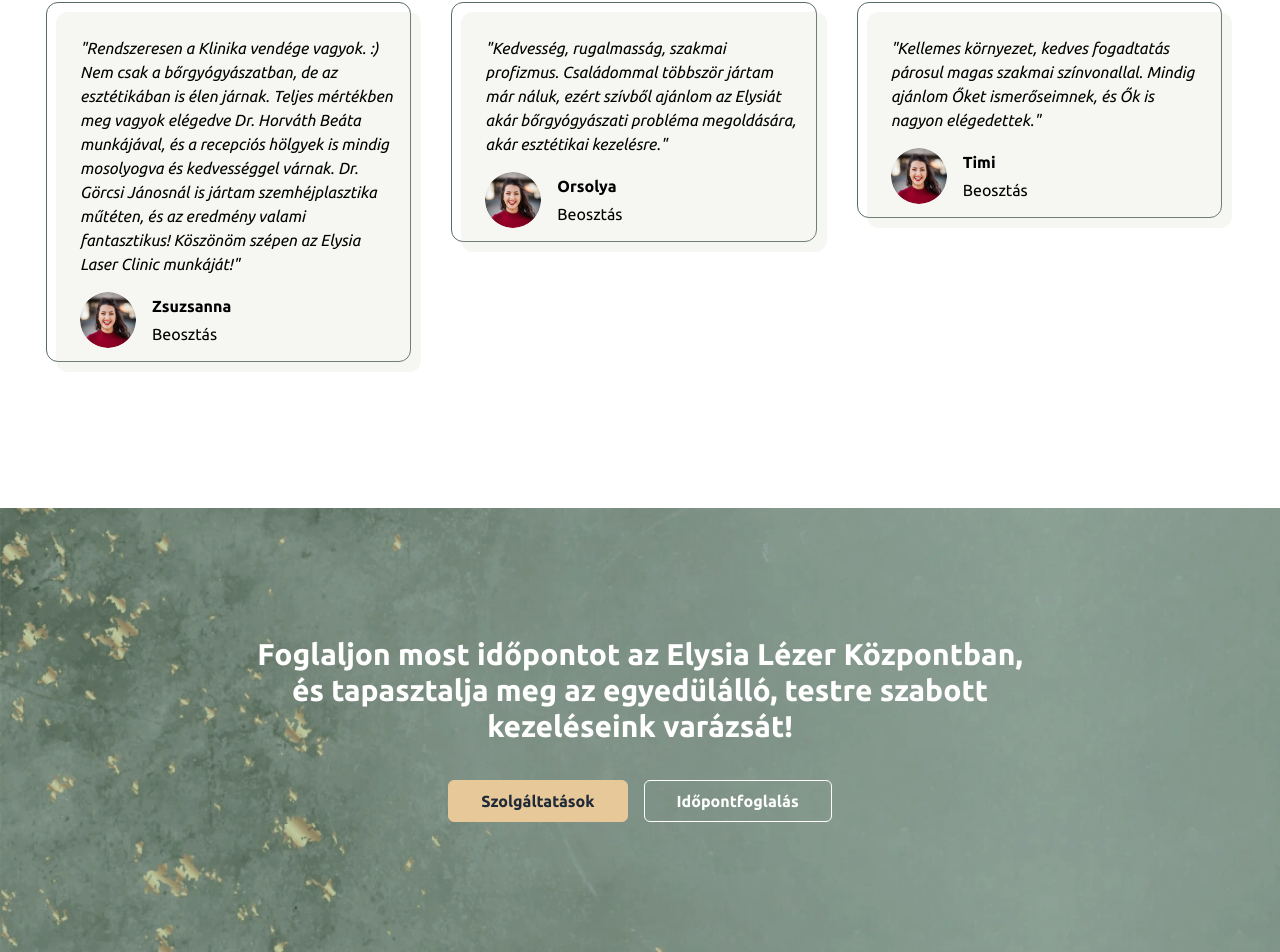
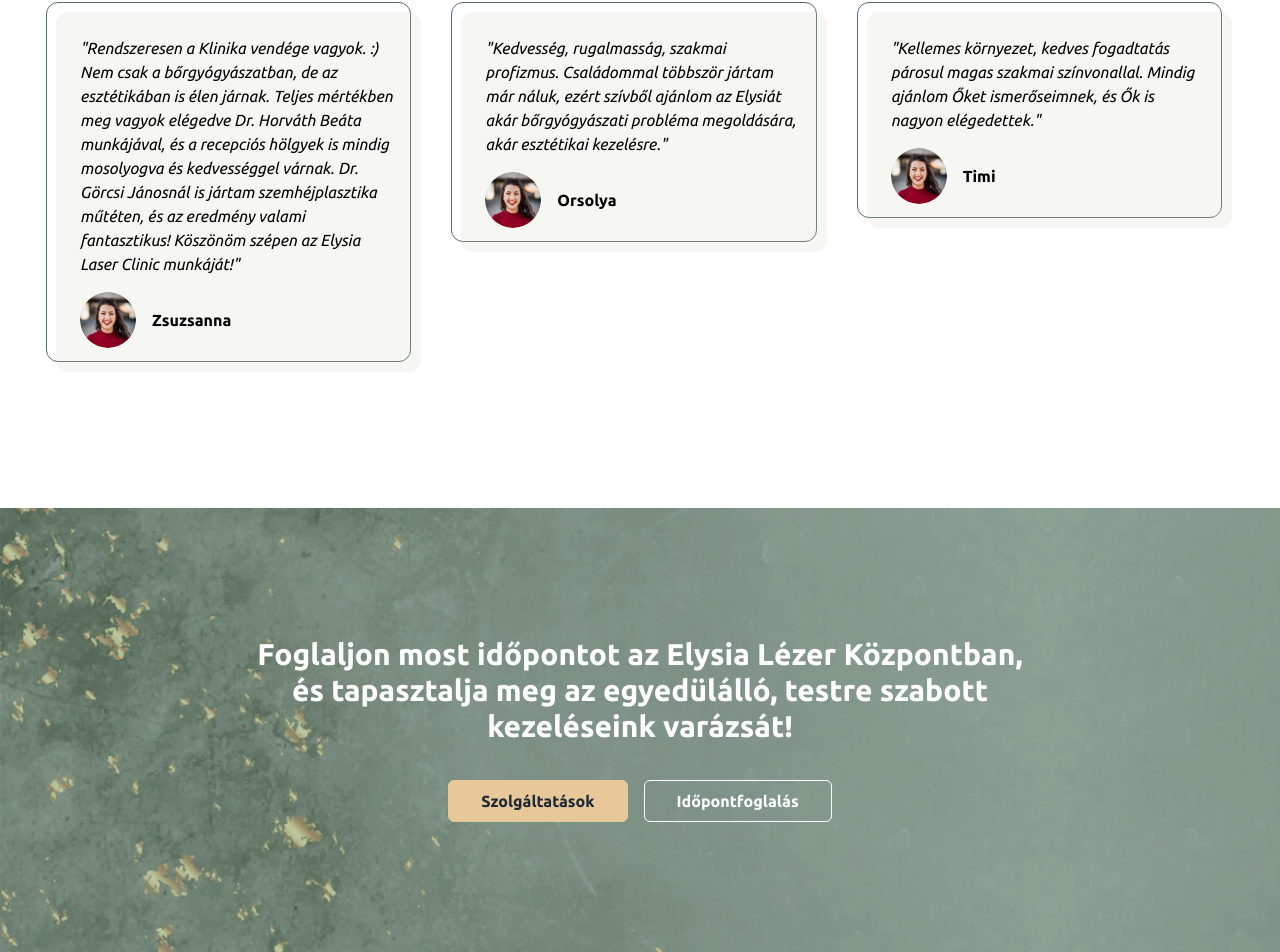
Before and after one commit to omgzsa/elysia-app, a Vue app in the folder frontend/: page / in a window 1280 px wide. Shown: the part 3164-4116 px from the top of the page. Built offline with nearby package versions, Linux system fonts and the light colour scheme; no server answers.

Commit message:
removed beosztas

```diff
--- a/frontend/src/components/home/HomeTestimonials.vue
+++ b/frontend/src/components/home/HomeTestimonials.vue
@@ -33,7 +33,6 @@ defineProps({
           />
           <div class="text-sm space-y-1">
             <p class="font-bold">Zsuzsanna</p>
-            <p>Beosztás</p>
           </div>
         </div>
       </div>
@@ -53,7 +52,6 @@ defineProps({
           />
           <div class="text-sm space-y-1">
             <p class="font-bold">Orsolya</p>
-            <p>Beosztás</p>
           </div>
         </div>
       </div>
@@ -73,7 +71,6 @@ defineProps({
           />
           <div class="text-sm space-y-1">
             <p class="font-bold">Timi</p>
-            <p>Beosztás</p>
           </div>
         </div>
       </div>
```
